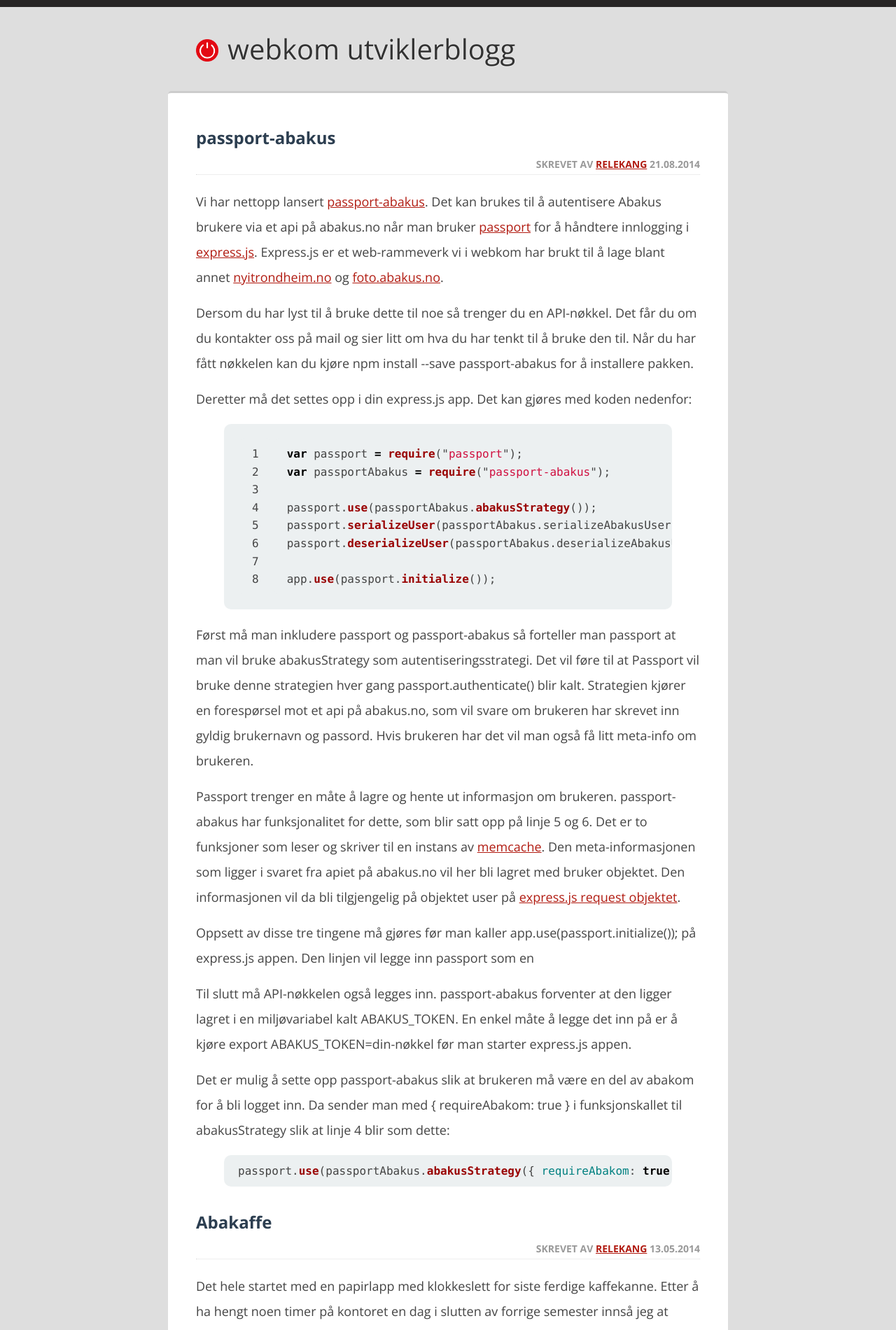
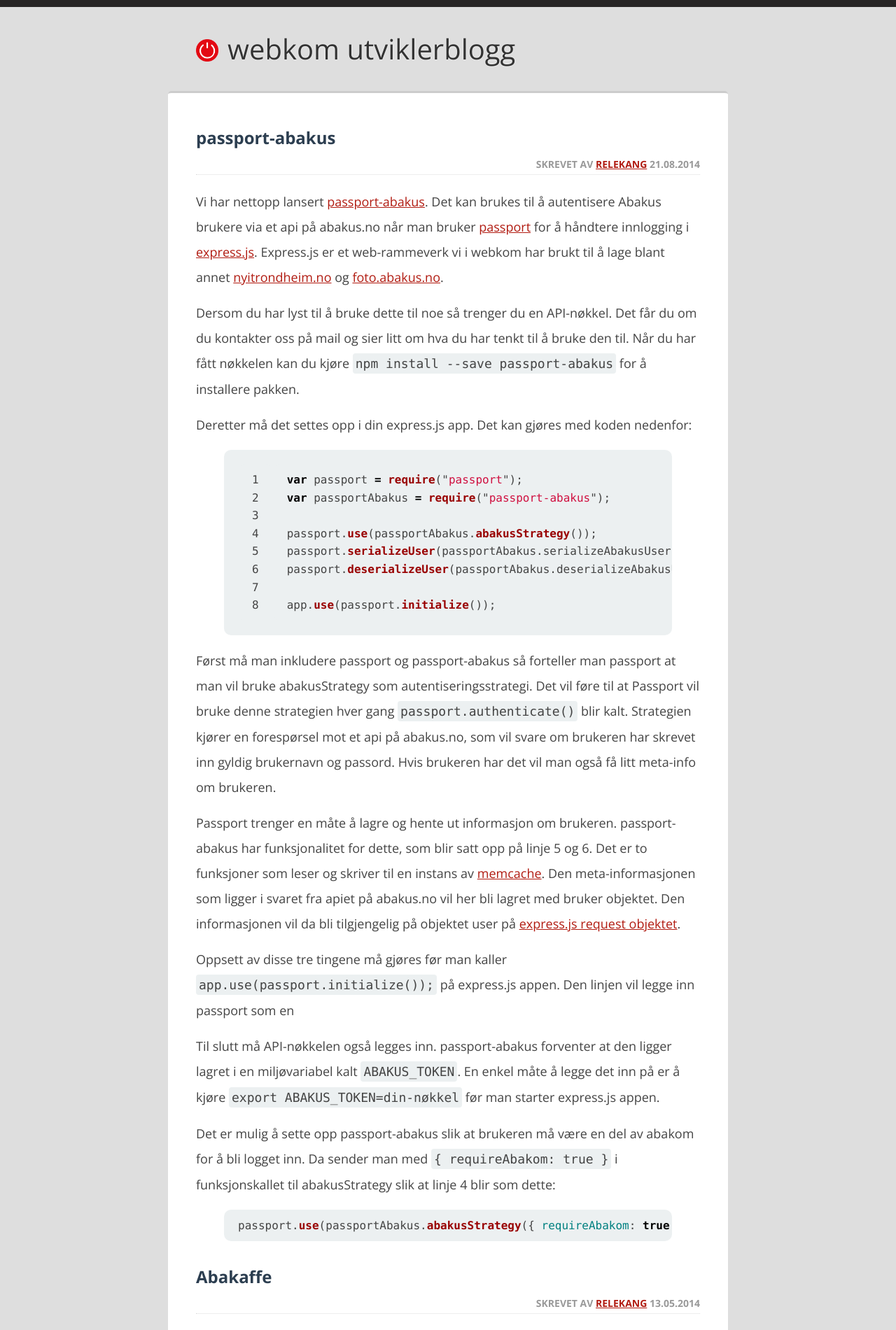
Before and after one commit to webkom/webkom.github.io, a Jekyll site: the page built from index.html, in a window 1280 px wide. Shown: the top 1901 px of the page at 70% size. Built offline with Jekyll 4.4.1, drawn with Linux system fonts in a browser that asks for light colours.

Commit message:
add styling of inline code

```diff
--- a/css/style.css
+++ b/css/style.css
@@ -177,6 +177,13 @@
 hr {
   border: 0;
 }
+code {
+  font-family: Monaco, monospace;
+  background: #ecf0f1;
+  padding: 4px;
+  -webkit-border-radius: 4px;
+  border-radius: 4px;
+}
 pre {
   font-family: Monaco, monospace;
   font-size: 16px;
@@ -189,6 +196,9 @@
   max-height: 400px;
   overflow: scroll;
   line-height: 1.6;
+}
+pre code {
+  padding: 0;
 }
 @media (max-width: 480px) {
   body {
```
Also changed, not shown: css/style.styl (+8 -0 lines).
